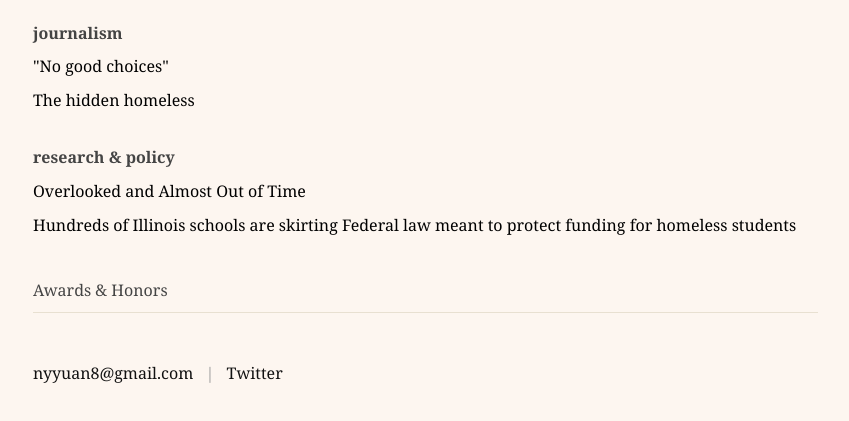
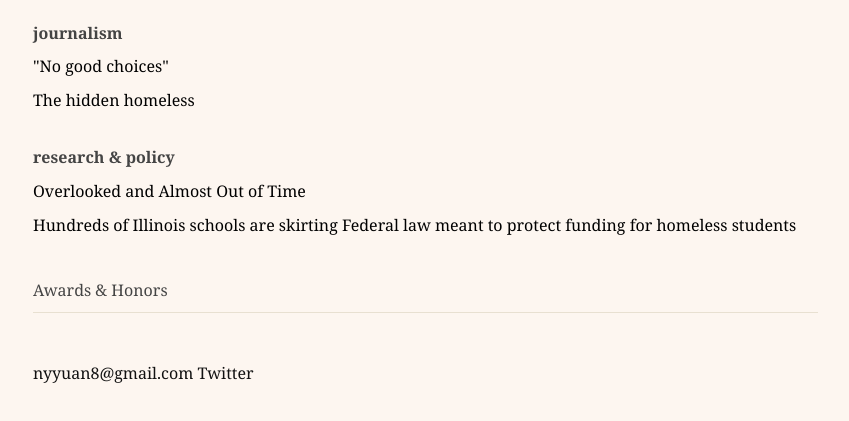
Before and after one commit to nyuan3/nyuan3.github.io, a plain HTML site: page index.html in a window 1280 px wide. Shown: the part 177-598 px from the top of the page, without its empty margins (207-1056 px from the left). Drawn offline with Linux system fonts and the light colour scheme.

Commit message:
Update index.html

```diff
--- a/index.html
+++ b/index.html
@@ -203,7 +203,7 @@
 
     <footer class="contact">
       <a href="mailto:nyyuan8@gmail.com">nyyuan8@gmail.com</a>
-      <span class="separator">|</span>
+      <a "|" </a>
       <a href="https://twitter.com/nathanyyuan" target="_blank" rel="noopener noreferrer">Twitter</a>
     </footer>
   </div>
```
